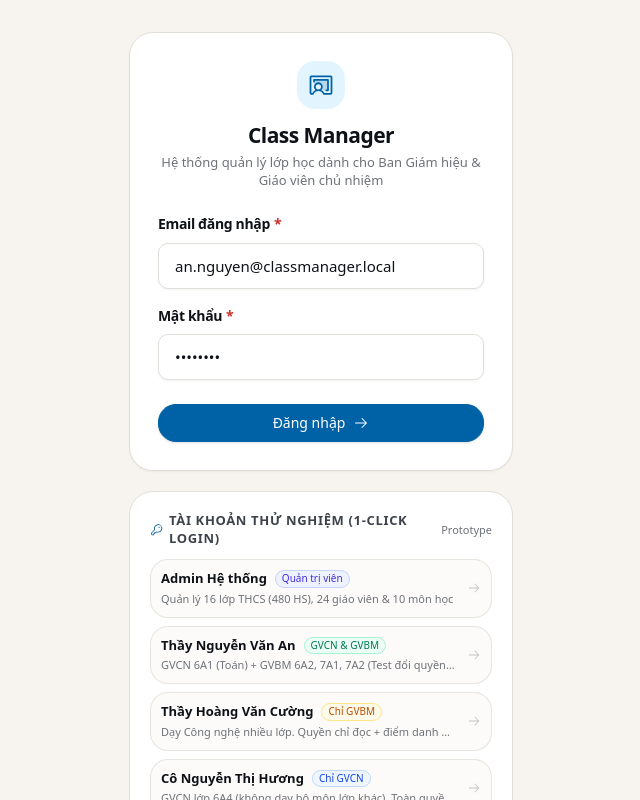
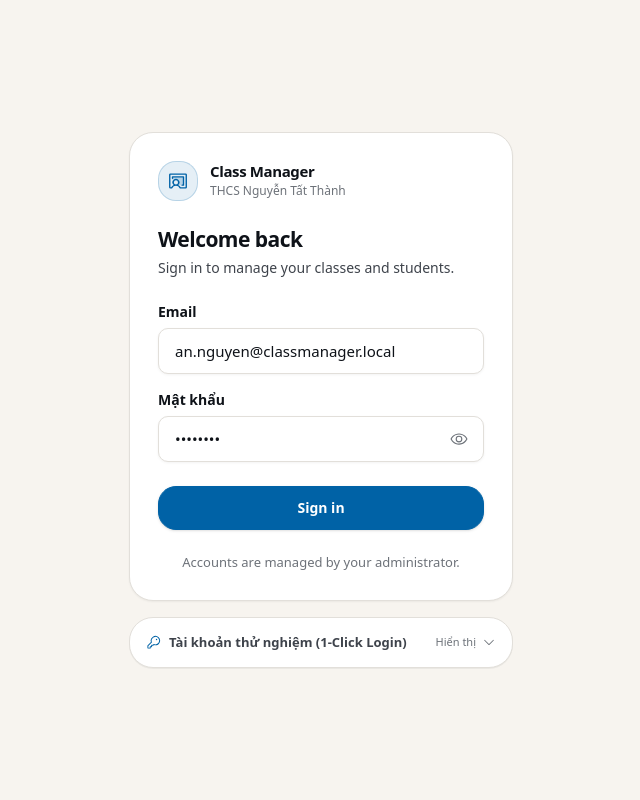
Before and after one commit to tranhohoangvu/class-manager, a Next.js app: page /login in a window 1280 px wide. Shown: the top 800 px of the page, without its empty margins (319-959 px from the left). Built offline with nearby package versions, Linux system fonts and the light colour scheme.

Commit message:
feat(auth): redesign login page UI with clean education aesthetic and collapsible demo accounts

```diff
--- a/src/app/(auth)/login/page.tsx
+++ b/src/app/(auth)/login/page.tsx
@@ -4,22 +4,23 @@ import { useState, useEffect } from 'react';
 import { useRouter } from 'next/navigation';
 import { useAuth } from '@/contexts/auth-context';
 import { Button } from '@/components/ui/button';
-import { Input } from '@/components/ui/input';
 import {
   ChalkboardTeacher,
+  WarningCircle,
+  Eye,
+  EyeSlash,
+  Key,
+  CaretDown,
   ArrowRight,
-  ShieldCheck,
-  User,
-  WarningCircle,
-  Key,
 } from '@phosphor-icons/react';
 import { toast } from 'sonner';
+import { cn } from '@/lib/utils';
 
 const DEMO_ACCOUNTS = [
   {
     role: 'ADMIN',
     badge: 'Quản trị viên',
-    badgeColor: 'bg-indigo-50 text-indigo-700 border-indigo-200',
+    badgeColor: 'bg-indigo-50 text-indigo-700 border-indigo-200/80',
     name: 'Admin Hệ thống',
     email: 'admin@classmanager.local',
     password: 'admin',
@@ -28,7 +29,7 @@ const DEMO_ACCOUNTS = [
   {
     role: 'TEACHER',
     badge: 'GVCN & GVBM',
-    badgeColor: 'bg-emerald-50 text-emerald-700 border-emerald-200',
+    badgeColor: 'bg-emerald-50 text-emerald-700 border-emerald-200/80',
     name: 'Thầy Nguyễn Văn An',
     email: 'an.nguyen@classmanager.local',
     password: 'teacher1',
@@ -37,7 +38,7 @@ const DEMO_ACCOUNTS = [
   {
     role: 'TEACHER',
     badge: 'Chỉ GVBM',
-    badgeColor: 'bg-amber-50 text-amber-700 border-amber-200',
+    badgeColor: 'bg-amber-50 text-amber-700 border-amber-200/80',
     name: 'Thầy Hoàng Văn Cường',
     email: 'cuong.hoang@classmanager.local',
     password: 'teacher23',
@@ -46,7 +47,7 @@ const DEMO_ACCOUNTS = [
   {
     role: 'TEACHER',
     badge: 'Chỉ GVCN',
-    badgeColor: 'bg-blue-50 text-blue-700 border-blue-200',
+    badgeColor: 'bg-blue-50 text-blue-700 border-blue-200/80',
     name: 'Cô Nguyễn Thị Hương',
     email: 'huong.nguyen@classmanager.local',
     password: 'teacher16',
@@ -55,7 +56,7 @@ const DEMO_ACCOUNTS = [
   {
     role: 'TEACHER',
     badge: 'Chưa có lớp',
-    badgeColor: 'bg-zinc-100 text-zinc-700 border-zinc-200',
+    badgeColor: 'bg-zinc-100 text-zinc-700 border-zinc-200/80',
     name: 'Thầy Đỗ Văn Tân',
     email: 'unassigned@classmanager.local',
     password: 'unassigned',
@@ -64,7 +65,7 @@ const DEMO_ACCOUNTS = [
   {
     role: 'TEACHER',
     badge: 'Đã khóa',
-    badgeColor: 'bg-rose-50 text-rose-700 border-rose-200',
+    badgeColor: 'bg-rose-50 text-rose-700 border-rose-200/80',
     name: 'Thầy Vũ Đình Trọng',
     email: 'disabled@classmanager.local',
     password: 'disabled',
@@ -77,6 +78,8 @@ export default function LoginPage() {
   const { user, login } = useAuth();
   const [email, setEmail] = useState('an.nguyen@classmanager.local');
   const [password, setPassword] = useState('teacher1');
+  const [showPassword, setShowPassword] = useState(false);
+  const [showDemoAccounts, setShowDemoAccounts] = useState(false);
   const [loading, setLoading] = useState(false);
   const [errorMsg, setErrorMsg] = useState('');
 
@@ -98,7 +101,7 @@ export default function LoginPage() {
 
     const res = login(email, password);
     if (!res.success) {
-      setErrorMsg(res.error || 'Đăng nhập không thành công');
+      setErrorMsg(res.error || 'Đăng nhập không thành công. Vui lòng kiểm tra lại thông tin.');
       toast.error(res.error || 'Đăng nhập thất bại');
       setLoading(false);
     } else {
@@ -106,7 +109,7 @@ export default function LoginPage() {
     }
   };
 
-  const handleQuickSelect = (acc: typeof DEMO_ACCOUNTS[0]) => {
+  const handleQuickSelect = (acc: (typeof DEMO_ACCOUNTS)[0]) => {
     setEmail(acc.email);
     setPassword(acc.password);
     setErrorMsg('');
@@ -125,84 +128,155 @@ export default function LoginPage() {
   };
 
   return (
-    <div className="w-full max-w-md mx-auto space-y-5 py-4">
+    <div className="w-full space-y-4 py-4">
       {/* Login Card */}
-      <div className="bg-surface rounded-2xl border border-border p-7 shadow-xs">
-        <div className="flex flex-col items-center text-center mb-6">
-          <div className="w-12 h-12 rounded-xl bg-accent-subtle flex items-center justify-center text-accent mb-3">
-            <ChalkboardTeacher size={28} weight="duotone" />
+      <div className="bg-surface rounded-2xl border border-border p-6 sm:p-7 shadow-xs">
+        {/* Class Manager Branding */}
+        <div className="flex items-center gap-3 mb-6">
+          <div className="w-10 h-10 rounded-xl bg-accent/10 text-accent border border-accent/20 flex items-center justify-center flex-shrink-0">
+            <ChalkboardTeacher size={22} weight="duotone" />
           </div>
-          <h1 className="text-xl font-semibold tracking-tight text-text-primary">
+          <div>
+            <span className="text-[15px] font-bold text-text-primary tracking-tight block leading-tight">
               Class Manager
+            </span>
+            <span className="text-[12px] text-text-muted block mt-0.5 font-medium">
+              THCS Nguyễn Tất Thành
+            </span>
+          </div>
+        </div>
+
+        {/* Welcome Heading */}
+        <div className="mb-6">
+          <h1 className="text-xl font-bold tracking-tight text-text-primary">
+            Welcome back
           </h1>
-          <p className="text-xs text-text-muted mt-1 max-w-xs">
-            Hệ thống quản lý lớp học dành cho Ban Giám hiệu & Giáo viên chủ nhiệm
+          <p className="text-sm text-text-secondary mt-1">
+            Sign in to manage your classes and students.
           </p>
         </div>
 
-        <form onSubmit={handleSubmit} className="space-y-4">
-          <div>
-            <Input
+        {/* Login Form */}
+        <form onSubmit={handleSubmit} className="space-y-4" noValidate={false}>
+          <div className="space-y-1.5">
+            <label
+              htmlFor="email"
+              className="text-sm font-semibold text-text-primary block"
+            >
+              Email
+            </label>
+            <input
               id="email"
               type="email"
-              label="Email đăng nhập"
               value={email}
               onChange={(e) => setEmail(e.target.value)}
               required
               autoComplete="email"
-              placeholder="ten@school.edu.vn"
+              placeholder="name@school.edu.vn"
+              className={cn(
+                'input-base',
+                errorMsg && 'border-danger focus:border-danger'
+              )}
             />
           </div>
 
-          <div>
-            <Input
+          <div className="space-y-1.5">
+            <label
+              htmlFor="password"
+              className="text-sm font-semibold text-text-primary block"
+            >
+              Mật khẩu
+            </label>
+            <div className="relative">
+              <input
                 id="password"
-              type="password"
-              label="Mật khẩu"
+                type={showPassword ? 'text' : 'password'}
                 value={password}
                 onChange={(e) => setPassword(e.target.value)}
                 required
                 autoComplete="current-password"
                 placeholder="••••••••"
+                className={cn(
+                  'input-base pr-11',
+                  errorMsg && 'border-danger focus:border-danger'
+                )}
               />
+              <button
+                type="button"
+                onClick={() => setShowPassword(!showPassword)}
+                aria-label={showPassword ? 'Ẩn mật khẩu' : 'Hiện mật khẩu'}
+                className="absolute right-3 top-1/2 -translate-y-1/2 p-1 text-text-muted hover:text-text-primary transition-colors cursor-pointer rounded-md focus-visible:outline-2 focus-visible:outline-accent"
+              >
+                {showPassword ? (
+                  <EyeSlash size={18} />
+                ) : (
+                  <Eye size={18} />
+                )}
+              </button>
+            </div>
           </div>
 
+          {/* Authentication Error State */}
           {errorMsg && (
-            <div className="p-3 text-xs rounded-lg bg-danger/10 text-danger border border-danger/20 flex items-start gap-2">
+            <div
+              role="alert"
+              className="p-3 text-xs rounded-xl bg-danger/10 text-danger border border-danger/20 flex items-start gap-2.5 leading-relaxed"
+            >
               <WarningCircle size={16} className="flex-shrink-0 mt-0.5" />
               <span>{errorMsg}</span>
             </div>
           )}
 
+          {/* Primary Action Button */}
           <Button
             type="submit"
             variant="primary"
-            className="w-full justify-center mt-2 py-2.5"
+            size="lg"
+            className="w-full justify-center text-sm font-semibold h-11 rounded-xl shadow-sm hover:shadow mt-2"
             isLoading={loading}
           >
-            <span>Đăng nhập</span>
-            {!loading && <ArrowRight size={16} />}
+            Sign in
           </Button>
+
+          {/* Account Creation Messaging */}
+          <p className="text-xs text-center text-text-muted pt-2">
+            Accounts are managed by your administrator.
+          </p>
         </form>
       </div>
 
-      {/* Demo Accounts Quick-Select for Prototype */}
-      <div className="bg-surface rounded-2xl border border-border p-5 space-y-3 shadow-2xs">
-        <div className="flex items-center justify-between">
-          <div className="flex items-center gap-1.5 text-xs font-semibold text-text-secondary uppercase tracking-wider">
-            <Key size={14} className="text-accent" />
+      {/* Demo Accounts Quick-Select for Prototype - Collapsible Show/Hide */}
+      <div className="bg-surface rounded-2xl border border-border p-4 shadow-2xs transition-all">
+        <button
+          type="button"
+          onClick={() => setShowDemoAccounts(!showDemoAccounts)}
+          className="w-full flex items-center justify-between text-xs font-semibold text-text-secondary hover:text-text-primary transition-colors cursor-pointer select-none"
+          aria-expanded={showDemoAccounts}
+        >
+          <div className="flex items-center gap-2">
+            <Key size={15} className="text-accent" />
             <span>Tài khoản thử nghiệm (1-Click Login)</span>
           </div>
-          <span className="text-[11px] text-text-muted">Prototype</span>
+          <div className="flex items-center gap-1.5 text-[11px] text-text-muted font-normal">
+            <span>{showDemoAccounts ? 'Thu gọn' : 'Hiển thị'}</span>
+            <CaretDown
+              size={14}
+              className={cn(
+                'transition-transform duration-200',
+                showDemoAccounts && 'rotate-180'
+              )}
+            />
           </div>
+        </button>
 
-        <div className="space-y-2">
+        {showDemoAccounts && (
+          <div className="mt-3.5 pt-3 border-t border-border/70 space-y-2">
             {DEMO_ACCOUNTS.map((acc) => (
               <button
                 key={acc.email}
                 type="button"
                 onClick={() => handleQuickSelect(acc)}
-              className="w-full p-2.5 rounded-xl border border-border/80 hover:border-accent/40 bg-surface-muted/40 hover:bg-surface-muted transition-all text-left group flex items-center justify-between gap-3"
+                className="w-full p-2.5 rounded-xl border border-border/70 hover:border-accent/40 bg-surface-muted/30 hover:bg-surface-muted/70 transition-all text-left group flex items-center justify-between gap-3 cursor-pointer"
               >
                 <div className="min-w-0 flex-1">
                   <div className="flex items-center gap-2">
@@ -210,7 +284,10 @@ export default function LoginPage() {
                       {acc.name}
                     </span>
                     <span
-                    className={`text-[10px] px-1.5 py-0.2 rounded-md font-medium border ${acc.badgeColor}`}
+                      className={cn(
+                        'text-[10px] px-1.5 py-0.2 rounded-md font-medium border',
+                        acc.badgeColor
+                      )}
                     >
                       {acc.badge}
                     </span>
@@ -219,11 +296,12 @@ export default function LoginPage() {
                 </div>
                 <ArrowRight
                   size={14}
-                className="text-text-muted/40 group-hover:text-accent group-hover:translate-x-0.5 transition-all flex-shrink-0"
+                  className="text-text-muted/50 group-hover:text-accent group-hover:translate-x-0.5 transition-all flex-shrink-0"
                 />
               </button>
             ))}
           </div>
+        )}
       </div>
     </div>
   );
```
Lines whose indentation alone changed are shown as unchanged.
